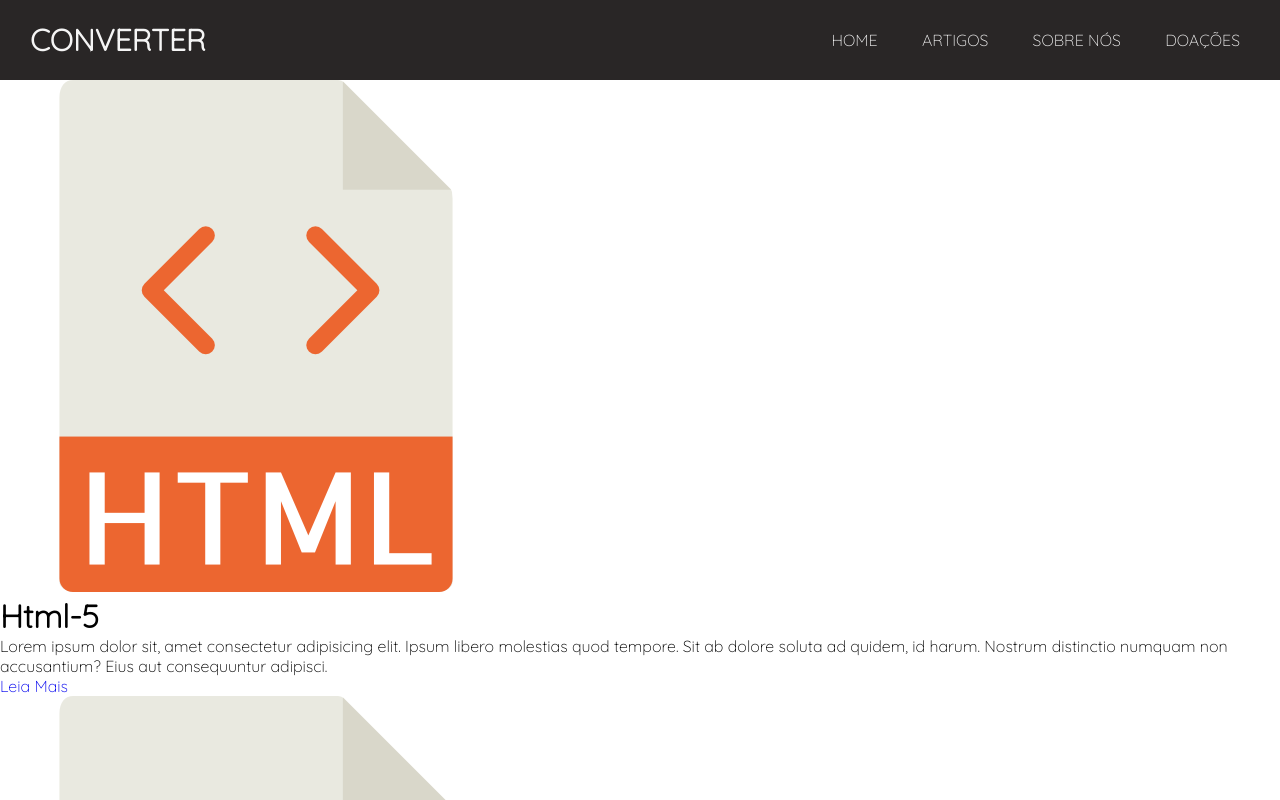
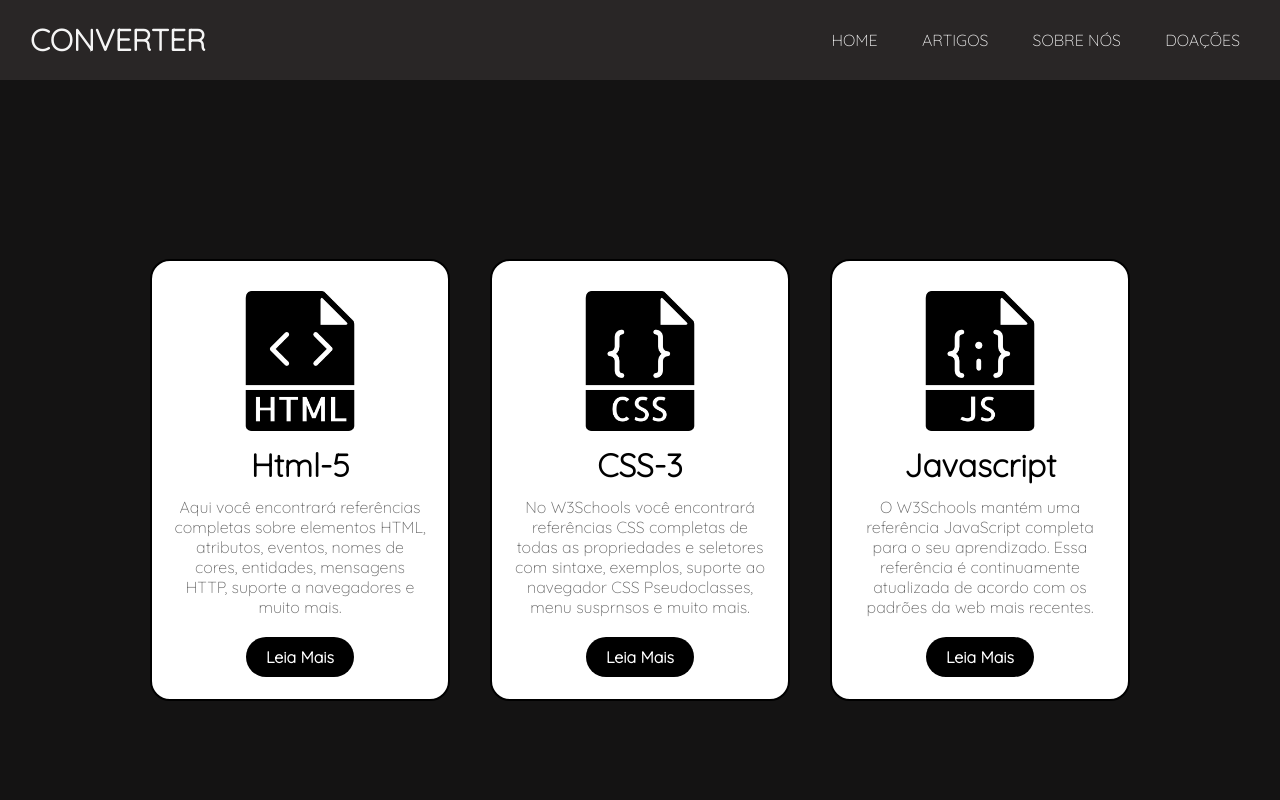
Before and after one commit to gabriel3784/adSensePage, a plain HTML site: page pages/articles.html in a window 1280 px wide. Shown: the top 800 px of the page. Drawn offline with Linux system fonts and the light colour scheme; files that its build step writes are made by us from their sources.

Commit message:
Page Articles ok

```diff
--- a/pages/articles.html
+++ b/pages/articles.html
@@ -23,6 +23,7 @@
 
 body {
     font-family: 'Quicksand', sans-serif;
+    background-color: #141313;
 }
 
 /* LOGOTIPO */
@@ -127,6 +128,77 @@ a.active, a:hover {
         left: 0;
     }
 }
+main {
+    display: flex;
+    justify-content: center;
+    align-items: center;
+    min-height: 100vh;
+}
+.container {
+    width: 1150px;
+    padding: 20px;
+    display: flex;
+    align-items: center;
+    justify-content: center;
+    flex-wrap: wrap;
+}
+.container .card{
+    position: relative;
+    padding: 30px 10px 10px 10px;
+    width: 300px;
+    background-color: #fff;
+    margin: 20px;
+    border: 2px solid black;
+    overflow: hidden;
+    border-radius: 20px;
+    transition: 0.5s;
+    text-align: center;
+}
+.container .card img {
+    width: 140px;
+    transition: 0.5s;
+    padding-bottom: 10px;
+}
+.container .card h1 {
+    font-size: 2rem;
+}
+.container .card .content {
+    padding: 12px;
+    text-align: center;
+}
+.container .card .content p {
+    color: #666;
+    transition: 0.5s;
+}
+.container .card .content a{
+    position: relative;
+    display: inline-block;
+    padding: 10px 20px;
+    background-color: black;
+    color: #fff;
+    border-radius: 40px;
+    margin-top: 20px;
+    font-weight: bold;
+}
+.container .card:hover{
+    background-color: #292626;
+    color: white;
+    margin-top: -30px;
+    box-shadow: 2px 20px 25px rgb(46, 131, 243);
+    border-color: rgb(53, 138, 250);
+}
+.container .card:hover img{
+    filter: invert(1);
+}
+.container .card:hover .content p{
+    color: white;
+    font-weight: bold;
+}
+.container .card:hover .content a{
+    color: white;
+    background-color: rgb(37, 121, 231);
+    font-weight: bold;
+}
 
     </style>
 </head>
@@ -145,16 +217,17 @@ a.active, a:hover {
         </ul>
     </nav>
 
+    <main>
         <div class="container">
             <!-- PRIMEIRO CARD -->
             <div class="card">
                 <div class="img">
-                <img src="../assets/img.article/fl-html.png" alt="imagem de html">
+                    <img src="../assets/img.article/html.ptb.png" alt="imagem de html">
                 </div>
                 <h1>Html-5</h1>
                 <div class="content">
                     <p>
-                    Lorem ipsum dolor sit, amet consectetur adipisicing elit. Ipsum libero molestias quod tempore. Sit ab dolore soluta ad quidem, id harum. Nostrum distinctio numquam non accusantium? Eius aut consequuntur adipisci.
+                        Aqui você encontrará referências completas sobre elementos HTML, atributos, eventos, nomes de cores, entidades, mensagens HTTP, suporte a navegadores e muito mais.
                     </p>
                     <a href="https://www.w3schools.com/html/">Leia Mais</a>
                 </div>
@@ -163,12 +236,12 @@ a.active, a:hover {
             <!-- SEGUNDO CARD -->
             <div class="card">
                 <div class="img">
-                <img src="../assets/img.article/fl-css.png" alt="imagem de CSS-3">
+                    <img src="../assets/img.article/css.ptb.png" alt="imagem de CSS-3">
                 </div>
                 <h1>CSS-3</h1>
                 <div class="content">
                     <p>
-                    Lorem ipsum dolor sit, amet consectetur adipisicing elit. Ipsum libero molestias quod tempore. Sit ab dolore soluta ad quidem, id harum. Nostrum distinctio numquam non accusantium? Eius aut consequuntur adipisci.
+                        No W3Schools você encontrará referências CSS completas de todas as propriedades e seletores com sintaxe, exemplos, suporte ao navegador CSS Pseudoclasses, menu susprnsos e muito mais.
                     </p>
                     <a href="https://www.w3schools.com/css/">Leia Mais</a>
                 </div>
@@ -177,17 +250,21 @@ a.active, a:hover {
              <!-- TERCEIRO CARD -->
              <div class="card">
                 <div class="img">
-                <img src="../assets/img.article/fl-js.png" alt="imagem de Javascript">
+                    <img src="../assets/img.article/js.ptb.png" alt="imagem de Javascript">
                 </div>
                 <h1>Javascript</h1>
                 <div class="content">
                     <p>
-                    Lorem ipsum dolor sit, amet consectetur adipisicing elit. Ipsum libero molestias quod tempore. Sit ab dolore soluta ad quidem, id harum. Nostrum distinctio numquam non accusantium? Eius aut consequuntur adipisci.
+                        O W3Schools mantém uma referência JavaScript completa para o seu aprendizado. Essa referência é continuamente atualizada de acordo com os padrões da web mais recentes.
                     </p>
                     <a href="https://www.w3schools.com/js/">Leia Mais</a>
                 </div>
             </div>
         </div>
 
+    </main>
+
+
+
 </body>
 </html>
```
Also changed, not shown: pages/donate.html (+2 -0 lines), assets/img.article/css.ptb.png (added), assets/img.article/html.ptb.png (added), assets/img.article/js.ptb.png (added), assets/img/wallpaper.jpg (added). Lines whose indentation alone changed are shown as unchanged.
